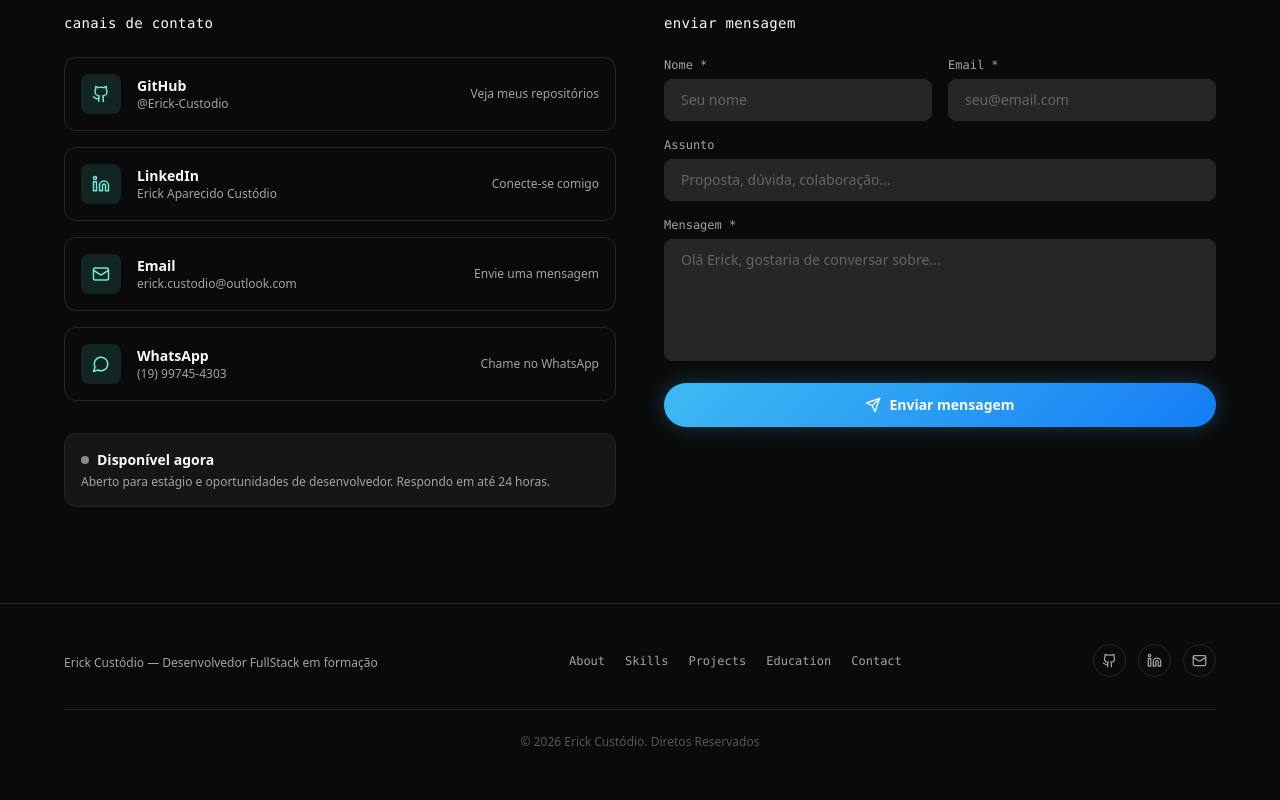
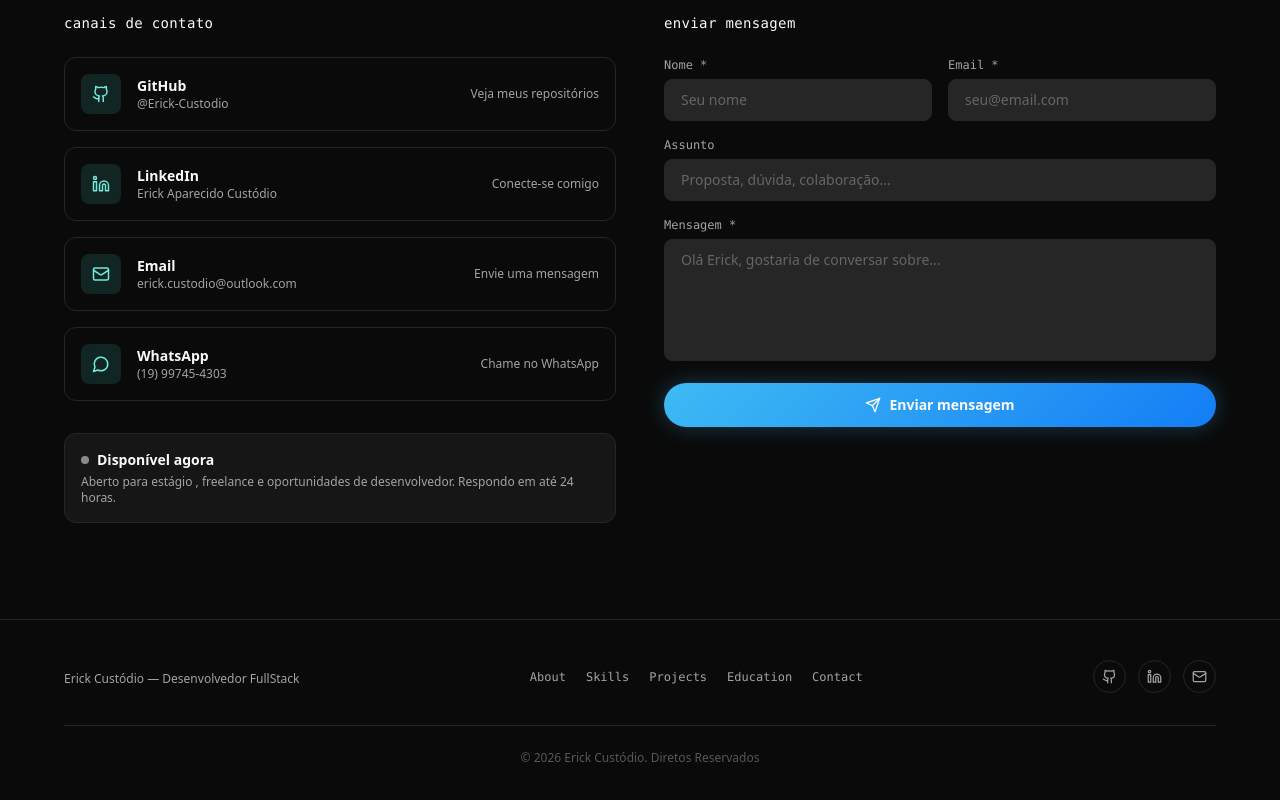
Before and after one commit to Erick-Custodio/Portifolio-pessoal, a Next.js app: page / in a window 1280 px wide. Shown: the part 6417-7217 px from the top of the page. Built offline with nearby package versions, Linux system fonts and the light colour scheme.

Commit message:
Atualiza textos de contato e rodapé

```diff
--- a/components/Contact.tsx
+++ b/components/Contact.tsx
@@ -142,7 +142,7 @@ export default function Contact() {
                   <span className="text-sm font-semibold text-foreground">Disponível agora</span>
                 </div>
                 <p className="text-xs text-muted-foreground">
-                  Aberto para estágio e oportunidades de desenvolvedor.
+                  Aberto para estágio , freelance e oportunidades de desenvolvedor.
                   Respondo em até 24 horas.
                 </p>
               </div>
--- a/components/Footer.tsx
+++ b/components/Footer.tsx
@@ -9,7 +9,7 @@ export default function Footer() {
         {/* Branding */}
         <div className="text-center md:text-left">
           <p className="text-xs text-muted-foreground mt-1">
-            Erick Custódio &mdash; Desenvolvedor FullStack em formação
+            Erick Custódio &mdash; Desenvolvedor FullStack
           </p>
         </div>
 
```
